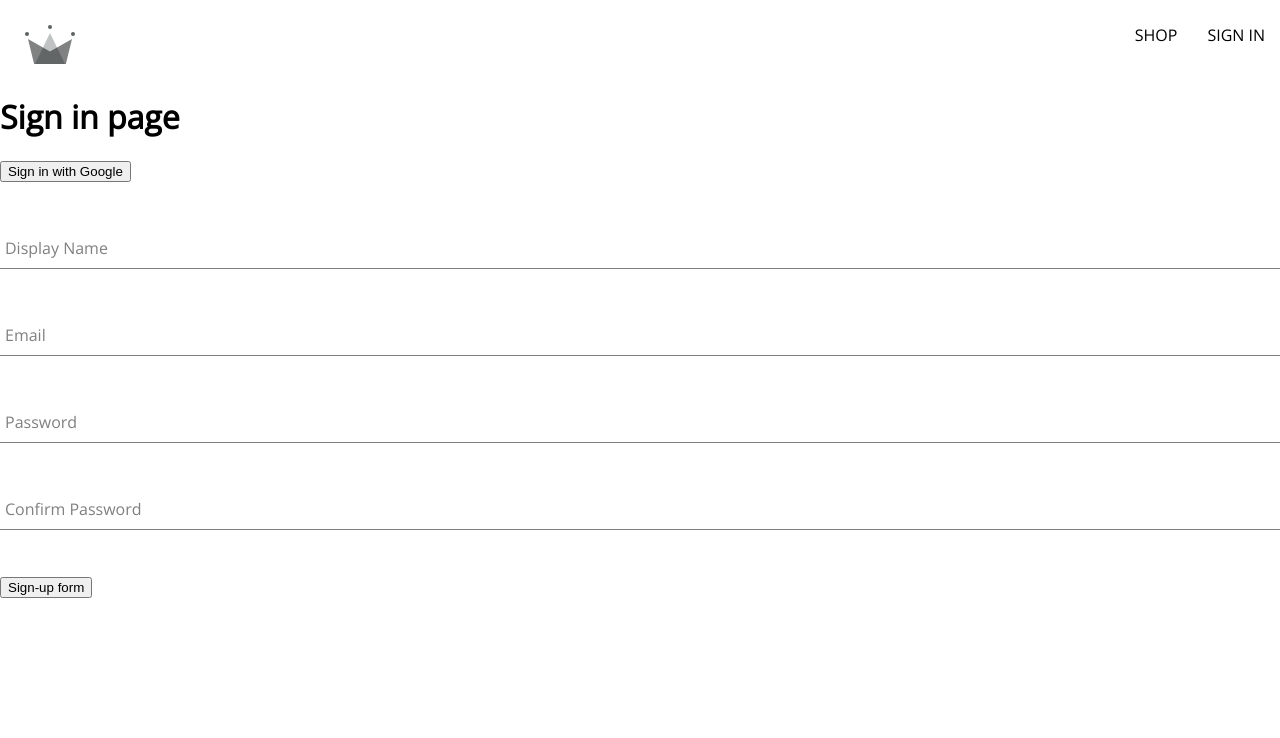
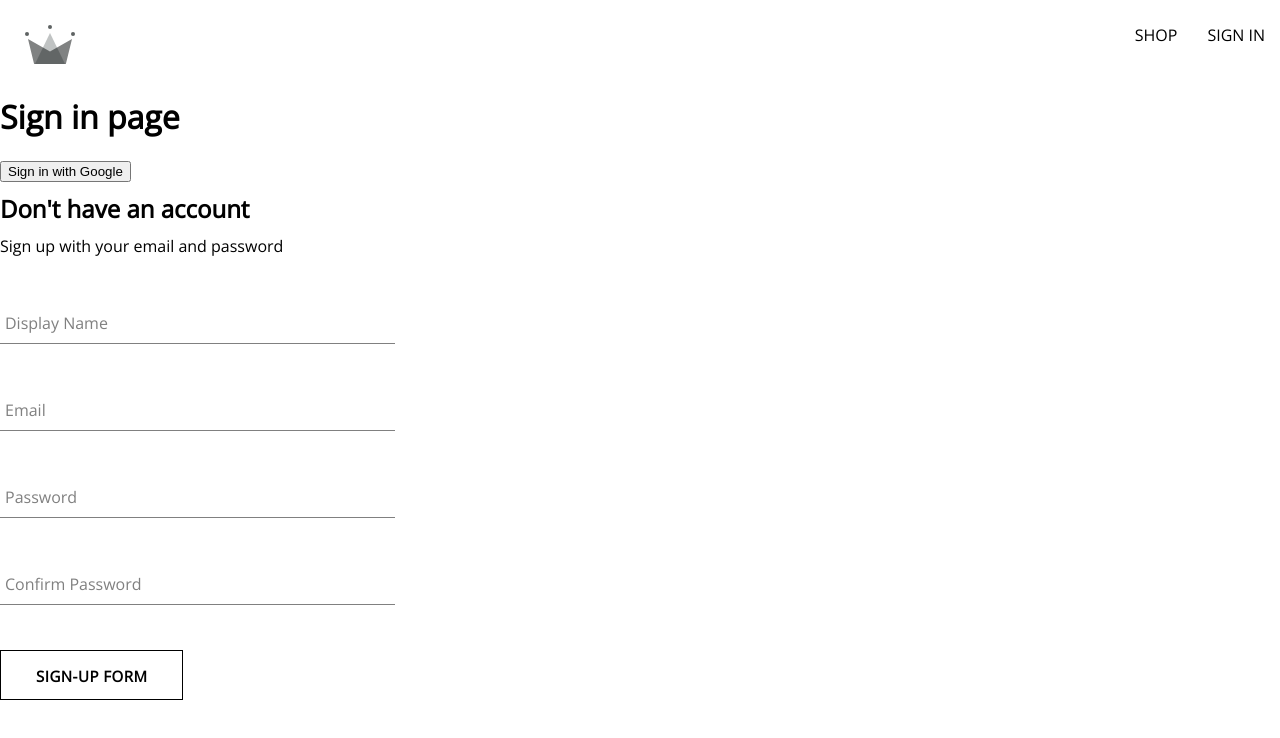
Before and after one commit to Charlkeyz/wearables-app, a React (Create React App) app: page /sign-in in a window 1280 px wide. Shown: the top 738 px of the page. Built offline with nearby package versions, Linux system fonts and the light colour scheme.

Commit message:
created the sign-up components and the button components

```diff
--- /dev/null
+++ b/src/components/Button/button.jsx
@@ -0,0 +1,16 @@
+import './button.scss'
+
+const BUTTON_TYPE_CLASS = {
+    google: 'google-sign-in',
+    inverted: 'inverted',
+}
+
+const Button = ({children, buttonType, ...otherProps}) => {
+    return(
+        <div>
+            <button className={`button-container ${BUTTON_TYPE_CLASS[buttonType]}`} {...otherProps}>{children}</button>
+        </div>
+    )
+}
+
+export default Button;
--- /dev/null
+++ b/src/components/Button/button.scss
@@ -0,0 +1,46 @@
+.button-container {
+    min-width: 165px;
+    width: auto;
+    height: 50px;
+    letter-spacing: 0.5px;
+    line-height: 50px;
+    padding: 0 35px 0 35px;
+    font-size: 15px;
+    background-color: black;
+    color: white;
+    text-transform: uppercase;
+    font-family: 'Open Sans';
+    font-weight: bolder;
+    border: none;
+    cursor: pointer;
+    display: flex;
+    justify-content: center;
+
+    &:hover {
+      background-color: white;
+      color: black;
+      border: 1px solid black;
+    }
+
+    &.google-sign-in {
+      background-color: #4285f4;
+      color: white;
+
+      &:hover {
+        background-color: #357ae8;
+        border: none;
+      }
+    }
+
+    &.inverted {
+      background-color: white;
+      color: black;
+      border: 1px solid black;
+
+      &:hover {
+        background-color: black;
+        color: white;
+        border: none;
+      }
+    }
+  }
--- a/src/components/sign-up-form/sign-up.jsx
+++ b/src/components/sign-up-form/sign-up.jsx
@@ -1,4 +1,5 @@
 import { createAuthUserWithEmailAndPassword, createUserDocumentFromAuth } from '../../API\'s/firebase/firebase';
+import Button from '../Button/button';
 import FormInput from '../form-input/form-input';
 import './sign-up.scss'
 import { useState } from 'react'
@@ -49,7 +50,9 @@
     }
 
     return(
-        <div>
+        <div className='sign-up-container'>
+            <h2>Don't have an account</h2>
+            <span>Sign up with your email and password</span>
             <form onSubmit={handleSubmit}>
             <FormInput
                 label="Display Name"
@@ -84,7 +87,7 @@
                 value={confirmPassword}
                 onChange={handleChange}/>
 
-                <button>Sign-up form</button>
+                <Button buttonType='inverted' type='submit'>Sign-up form </Button>
             </form>
         </div>
     )
--- a/src/components/sign-up-form/sign-up.scss
+++ b/src/components/sign-up-form/sign-up.scss
@@ -0,0 +1,9 @@
+.sign-up-container {
+    display: flex;
+    flex-direction: column;
+    width: 380px;
+
+    h2 {
+        margin: 10px 0;
+    }
+}
--- a/src/index.scss
+++ b/src/index.scss
@@ -5,8 +5,3 @@
   -webkit-font-smoothing: antialiased;
   -moz-osx-font-smoothing: grayscale;
 }
-
-code {
-  font-family: source-code-pro, Menlo, Monaco, Consolas, 'Courier New',
-    monospace;
-}
```
Also changed, not shown: src/App.css (deleted, +0 -38 lines).
